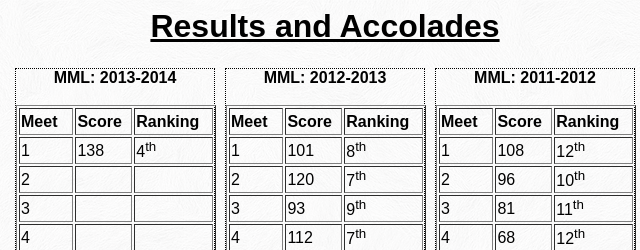
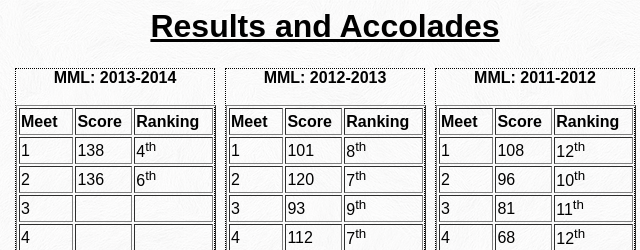
Before and after one commit to wamathteam/wamathteam.github.io, a plain HTML site: page frames/results.html in a window 1280 px wide. Shown: the top 250 px of the page, 315-955 px from the left. Drawn offline with Linux system fonts and the light colour scheme.

Commit message:
Updated scores

```diff
--- a/frames/results.html
+++ b/frames/results.html
@@ -53,8 +53,8 @@ td {
   </tr>
   <tr>
     <td>2</td>
-    <td></td>
-    <td></td>
+    <td>136</td>
+    <td>6<sup>th</sup></td>
   </tr>
   <tr>
     <td>3</td>
```
